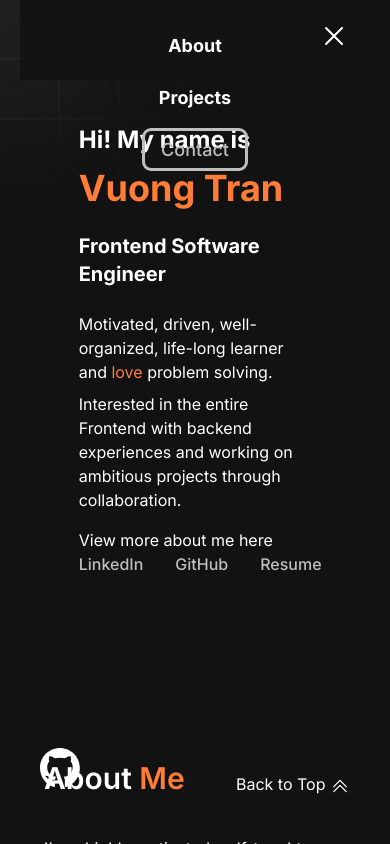
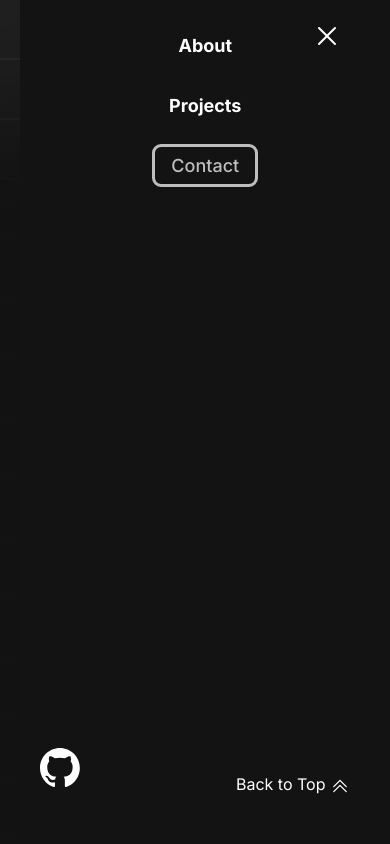
Before and after one commit to Vtrandev/eportfolio-next, a Next.js app: page / in a window 390 px wide. Both pictures are taken after a click on the button 334 px from the left and 37 px from the top of the page. Shown: the top 844 px of the page. Built offline with nearby package versions, Linux system fonts and the light colour scheme.

Commit message:
Burgermenu bg fix and disabled scrolling

```diff
--- a/components/About.tsx
+++ b/components/About.tsx
@@ -28,12 +28,12 @@ function About() {
 
       <figure className="relative h-full w-[70%] md:w-[50%] flex justify-center items-center overflow-hidden">
         <img
-          className="absolute p-10 md:p-[10%] rounded-[50%] z-10"
+          className="absolute p-10 md:p-[10%] rounded-[50%] -z-10"
           src="./assets/VonTran124.jpg"
           alt="personal photo"
         />
         <img
-          className="absolute p-10 md:p-[10%] rounded-[50%] z-20 hover:opacity-0"
+          className="absolute p-10 md:p-[10%] rounded-[50%] z-[0] hover:opacity-0"
           src="./assets/VonTran123.jpg"
           alt="personal photo"
         />
--- a/components/Background.tsx
+++ b/components/Background.tsx
@@ -27,7 +27,7 @@ const Background = () => {
       <div className="-z-40 fixed top-0 left-0 w-full h-full bg-[#131313]"></div>
       <div className="fixed top-0 left-0 w-full h-full background -z-20"></div>
 
-      <figure className="fixed z-60 w-10 h-10 bottom-14 left-10">
+      <figure className="fixed z-10 w-10 h-10 bottom-14 left-10">
         <a href="https://github.com/Vtrandev" target="_blank">
           <img
             className="w-full"
@@ -37,7 +37,7 @@ const Background = () => {
         </a>
       </figure>
 
-      <span className="fixed z-30 bottom-12 right-10 text-white group">
+      <span className="fixed z-10 bottom-12 right-10 text-white group">
         <a href="#">
           Back to Top{" "}
           <ChevronDoubleUpIcon className="w-5 inline-block group-hover:animate-[bounce_1s_linear_infinite]" />
--- a/components/Burgermenu.tsx
+++ b/components/Burgermenu.tsx
@@ -8,9 +8,11 @@ const Burgermenu = () => {
 
   function activeMenu() {
     setFlexClass(true);
+    document.body.style.overflow = 'hidden';
   }
   function inactiveMenu() {
     setFlexClass(false);
+    document.body.style.overflow = 'unset';
   }
 
   return (
@@ -22,15 +24,14 @@ const Burgermenu = () => {
       </div>
 
       <div
-        className={`absolute flex-col items-center top-0 left-0 right-0 bottom-0 bg-[#131313] z-10 animate-fade-left
-        animate-duration-700
-        ${flexClass ? "flex" : "hidden "}`}
+        className={`absolute flex-col top-0 w-[95vw] h-[100vh] bg-[#131313] z-[50]
+        ${flexClass ? "flex scroll-m-0" : "hidden"}`}
       >
         <button onClick={() => inactiveMenu()}>
-          <XMarkIcon className="absolute top-5 right-5 h-8 w-8" />
+          <XMarkIcon className="absolute top-5 right-12 h-8 w-8" />
         </button>
 
-        <ul className="flex flex-col space-y-6 mt-8 justify-center text-center">
+        <ul className="flex flex-col space-y-8 mt-8 items-center">
           <li className="nav__link"
           onClick={() => inactiveMenu()}>
             <a
--- a/components/Landing.tsx
+++ b/components/Landing.tsx
@@ -52,7 +52,7 @@ function Landing() {
             </p>
           </div>
           <p className="text-md text-white">View more about me here</p>
-          <div className="flex space-x-8">
+          <div className="flex flex-col sm:flex-row sm:space-x-8">
             <a href="https://www.linkedin.com/in/vuong-tran-ca" target="_blank">
               <span className="link">LinkedIn</span>
             </a>
--- a/components/Navbar.tsx
+++ b/components/Navbar.tsx
@@ -6,7 +6,7 @@ import Burgermenu from "./Burgermenu";
 function Navbar() {
 
   return (
-    <div className="flex fixed left-0 right-0 z-10 items-center justify-between h-[80px] mx-[20px] text-white">
+    <div className="fixed flex left-0 right-0 z-10 items-center justify-between h-[80px] mx-[20px] text-white">
       <figure>
         <Image
           src={LogoImg}
```
